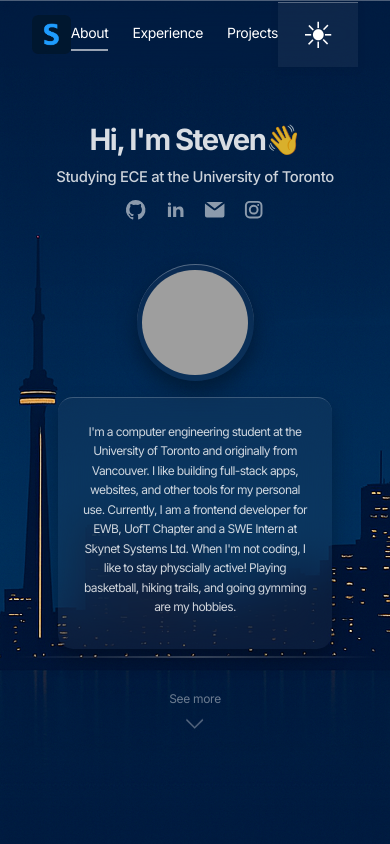
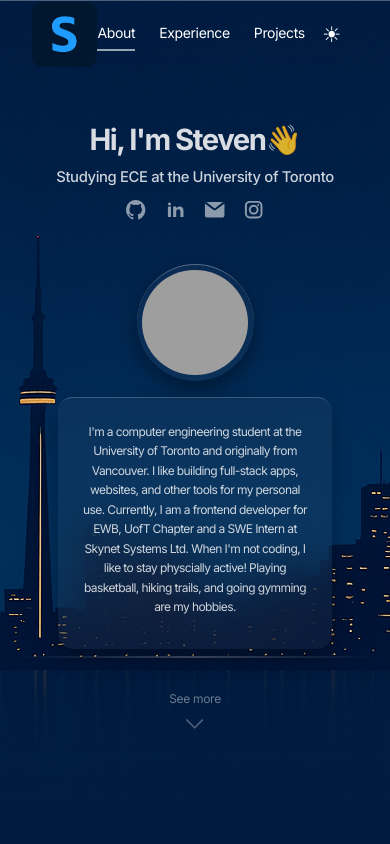
Before and after one commit to stev-jz/website, a Next.js app: page / in a window 390 px wide. Shown: the top 844 px of the page. Built offline with nearby package versions, Linux system fonts and the light colour scheme; grey boxes are pictures that could not be loaded.

Commit message:
theme toggle button for mobile

```diff
--- a/src/theme/theme-toggle.tsx
+++ b/src/theme/theme-toggle.tsx
@@ -3,7 +3,7 @@
 import { useTheme } from "next-themes";
 import { useState, useEffect } from "react";
 
-export default function ThemeToggle(){
+export default function ThemeToggle() {
   const { theme, setTheme } = useTheme();
   const [mounted, setMounted] = useState(false);
   const [isScrolled, setIsScrolled] = useState(false);
@@ -13,52 +13,53 @@ export default function ThemeToggle(){
   }, []);
 
   useEffect(() => {
-    const rightPanel = document.getElementById('right-panel');
+    const rightPanel = document.getElementById("right-panel");
     if (!rightPanel) return;
 
     const handleScroll = () => {
       setIsScrolled(rightPanel.scrollTop > 10);
     };
 
-    rightPanel.addEventListener('scroll', handleScroll);
-    return () => rightPanel.removeEventListener('scroll', handleScroll);
+    rightPanel.addEventListener("scroll", handleScroll);
+    return () => rightPanel.removeEventListener("scroll", handleScroll);
   }, [mounted]);
 
   if (!mounted) return null;
 
-
   const isDark = theme === "dark";
 
-    return(
+  return (
     <button
-            onClick={() => setTheme(isDark ? "light" :"dark")}
+      onClick={() => setTheme(isDark ? "light" : "dark")}
       className={`
-                py-3
         cursor-pointer
-                items-center
-                text-4xl
-                rounded-[15]
         transition-all duration-300 ease-in-out
-                border-t border-t-white/50
-                backdrop-blur-xl
+        flex items-center justify-center
 
-                shadow-[inset_0_0_0.5px_rgba(255,255,255,0.4),0_2px_10px_rgba(0,0,0,0.05)]
+        lg:rounded-[15]
+        lg:border-t lg:border-t-white/50
+        lg:backdrop-blur-xl
+        lg:shadow-[inset_0_0_0.5px_rgba(255,255,255,0.4),0_2px_10px_rgba(0,0,0,0.05)]
+        lg:bg-white/20
+        lg:hover:bg-white/30
+        lg:dark:bg-white/5
+        lg:dark:hover:bg-white/10
+        lg:hover:opacity-100
+        lg:hover:shadow-[inset_0_0_0.5px_rgba(255,255,255,0.45),0_4px_14px_rgba(0,0,0,0.08)]
+        lg:hover:backdrop-blur-lg
+        lg:dark:border-t-white/30
+        lg:px-4 lg:py-2 lg:sm:px-5 lg:sm:py-3 lg:md:px-6 lg:md:py-4
+        lg:text-lg lg:sm:text-xl lg:md:text-2xl lg:lg:text-3xl
 
+        max-lg:bg-transparent max-lg:border-none max-lg:shadow-none max-lg:backdrop-blur-none
+        max-lg:hover:bg-transparent max-lg:hover:dark:bg-transparent
+        max-lg:hover:border-none max-lg:hover:shadow-none max-lg:hover:backdrop-blur-none
+        max-lg:h-[calc(100%-6px)] max-lg:max-h-[80%] max-lg:aspect-square max-lg:my-[3px]
+        max-lg:text-[clamp(20px,5.5vw,30px)]
 
-                bg-white/13
-                hover:bg-white/20
-                dark:bg-white/5
-                dark:hover:bg-white/7
-                hover:opacity-100
-                hover:shadow-[inset_0_0_0.5px_rgba(255,255,255,0.45),0_4px_14px_rgba(0,0,0,0.08)]
-                hover:backdrop-blur-lg
-                hover:border-t
-                dark:border-t-white/30
-
-                flex gap-10 justify-start p-6
-
-                ${isScrolled ? 'opacity-60 hover:opacity-100' : 'opacity-100'}
-            `}>
+        ${isScrolled ? "opacity-60 hover:opacity-100" : "opacity-100"}
+      `}
+    >
       {isDark ? "☀" : "⏾"}
     </button>
   );
```
Lines whose indentation alone changed are shown as unchanged.
